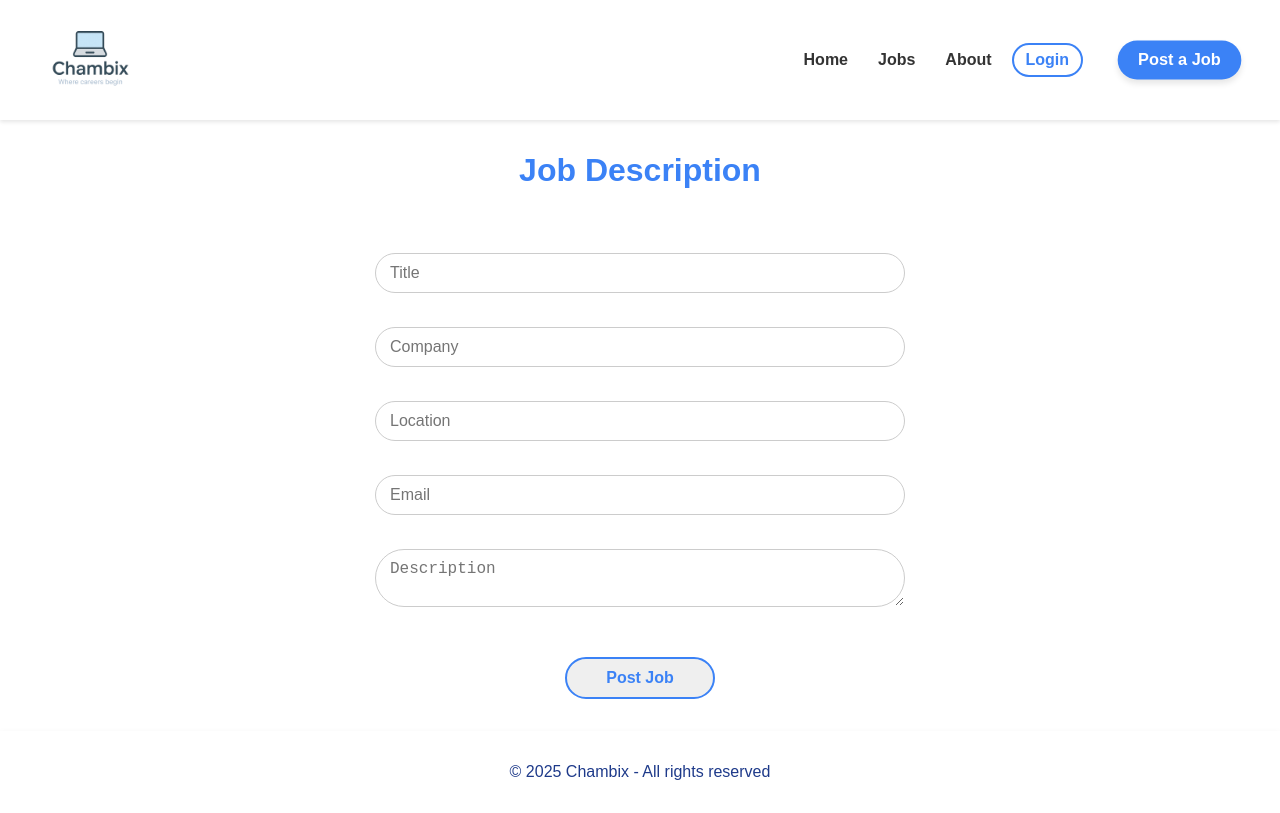
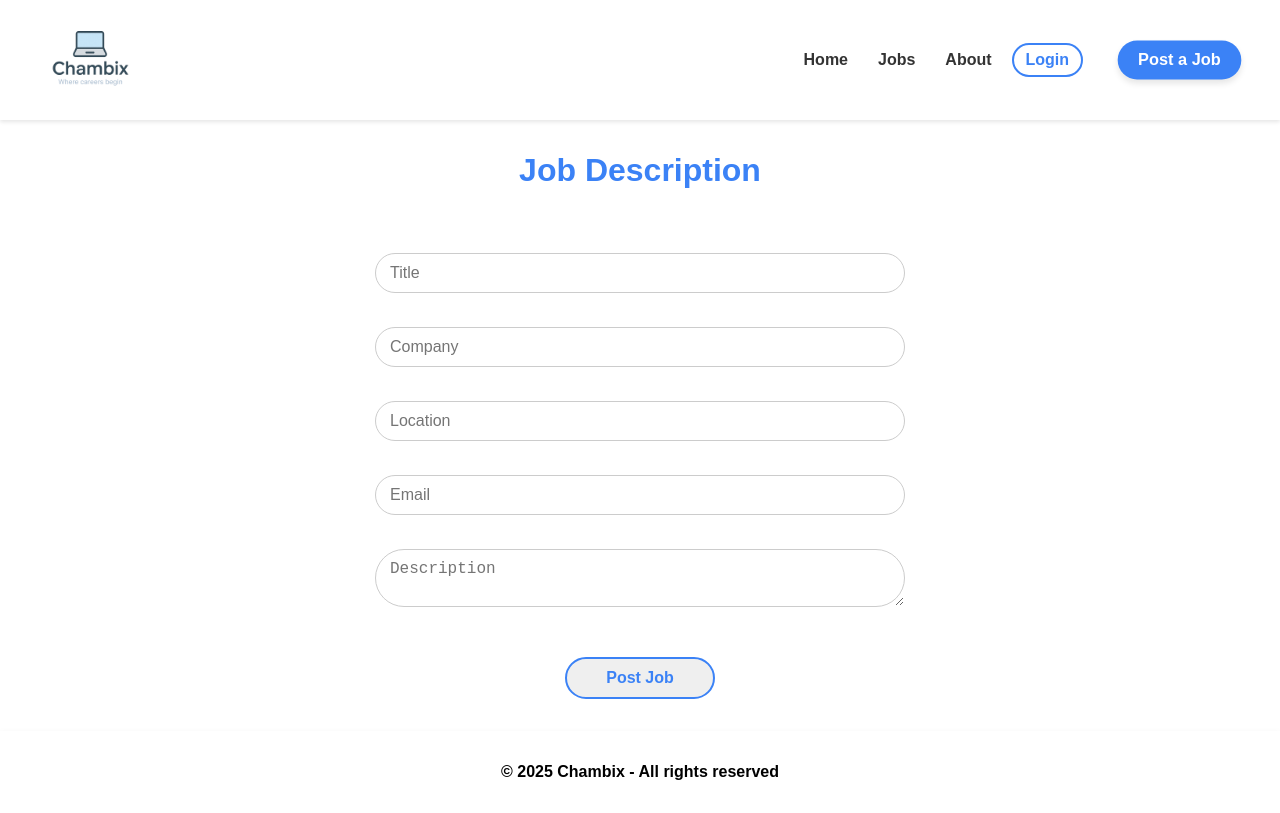
Before and after one commit to heleneolivares/chambix, a React (Vite) app in the folder client/: page /post-job in a window 1280 px wide. Built offline with nearby package versions, Linux system fonts and the light colour scheme; no server answers.

Commit message:
footer font size and  color

```diff
--- a/client/src/style/Footer.css
+++ b/client/src/style/Footer.css
@@ -4,8 +4,12 @@
     justify-content: center;
     align-items: center;
     background-color: white;
-    color: #1e3a8a;
     margin-top: 2rem;
     box-shadow: 0 4px 8px rgba(0, 0, 0, 0.1);
     padding: 1rem;
 }
+.footer-text{
+    font-size: 1rem;
+    color: black;
+    font-weight: bold;
+}
```
